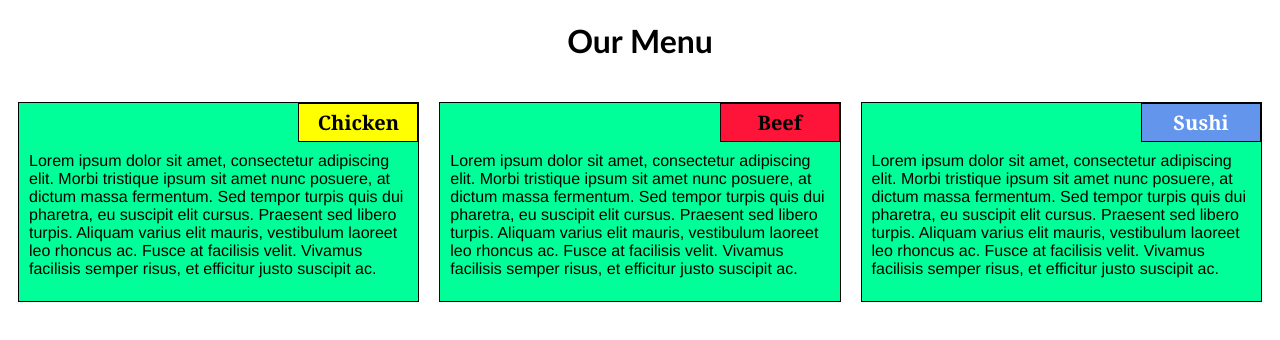
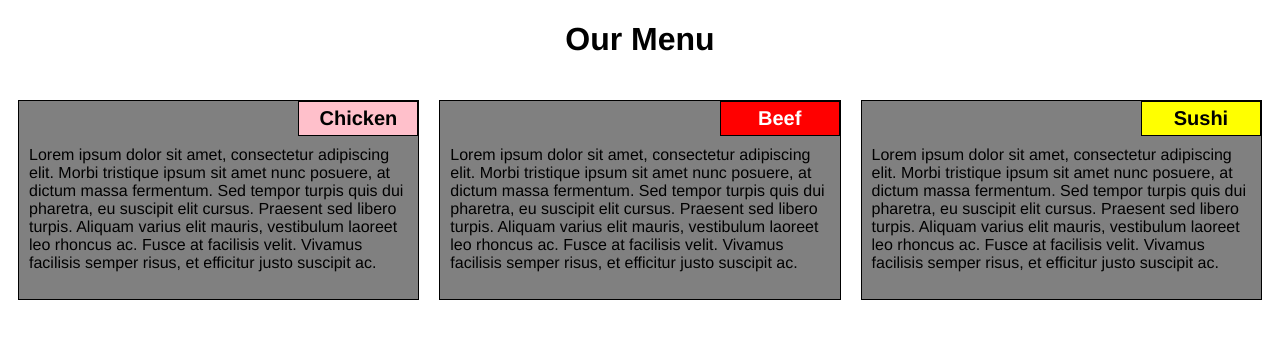
Before and after one commit to meghagupta11/meghagupta11.github.io, a plain HTML site: page module2solution/index.html in a window 1280 px wide. Drawn offline with Linux system fonts and the light colour scheme.

Commit message:
Update style.css

```diff
--- a/module2solution/style.css
+++ b/module2solution/style.css
@@ -2,10 +2,9 @@
 	box-sizing: border-box;
   }
 
-
 h1 {
-		font-family: Calibri, Arial;
-		color: #000000;
+	font-family: Helvetica, Arial;
+	color: black;
 	text-align: center;
 	}
 p {
@@ -26,7 +25,7 @@
 
 section {
 	border:	1px solid black;
-		background-color: #00FF99;
+	background-color: gray;
 	width: 100%;
 	height: 200px;
 	font-family: Helvetica;
@@ -41,13 +40,13 @@
 	text-align: center;
 	width: 30%;
 	margin-left: 70%;
-		font-family: Georgia,sans-serif;
+	font-family: Helvetica;
 	font-weight: bold;
 	font-size: 125%;
 	margin-bottom: 0;
 	margin-top: 0;
 	padding: 5px;
-		background-color: #FFFF00;
+	background-color: pink;
 	}
 
 
@@ -56,13 +55,14 @@
 	text-align: center;
 	width: 30%;
 	margin-left: 70%;
-		font-family: Georgia,sans-serif;
+	font-family: Helvetica;
 	font-weight: bold;
 	font-size: 125%;
 	margin-bottom: 0;
 	margin-top: 0;
 	padding: 5px;
-		background-color: #FF1439;
+	background-color: Red;
+	color: white;
 	}
 
 
@@ -71,13 +71,12 @@
 	text-align: center;
 	width: 30%;
 	margin-left: 70%;
-		font-family: Georgia,sans-serif;
+	font-family: Helvetica;
 	font-weight: bold;
 	font-size: 125%;
 	margin-bottom: 0;
 	margin-top: 0;
-		background-color: #6495ED;
-		color: white;
+	background-color: yellow;
 	padding: 5px;
 	}
 
@@ -87,8 +86,7 @@
 	}
 
 
-	/* Desktop view */
-
+/* Desktop*/
 
 @media (min-width: 992px) {
 	  .col-lg-1, .col-lg-2, .col-lg-3, .col-lg-4, .col-lg-5, .col-lg-6, .col-lg-7, .col-lg-8, .col-lg-9, .col-lg-10, .col-lg-11, .col-lg-12 {
@@ -137,7 +135,7 @@
 	}
 
 
-	/* Tablet view */
+	/* Tablet*/
 
 
 	@media (min-width: 768px) and (max-width: 991px) {
@@ -185,7 +183,7 @@
 	}
 
 
-	/* Mobile view */
+	/* Mobile*/
 
 
 	@media (max-width: 768px) {
```
Lines whose indentation alone changed are shown as unchanged.
